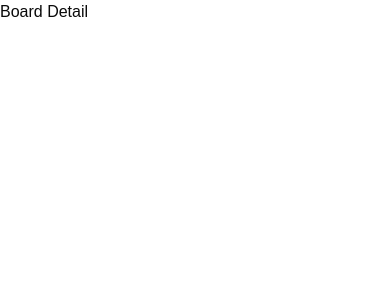
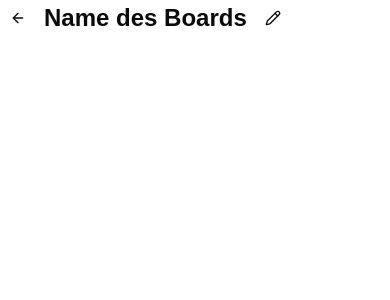
Before and after one commit to wladi-miller/devboard, a React (Vite) app: page /boards/1 in a window 390 px wide. Shown: the top 300 px of the page. Built offline with nearby package versions, Linux system fonts and the light colour scheme.

Commit message:
create BoardDetail

```diff
--- /dev/null
+++ b/src/components/ui/input.tsx
@@ -0,0 +1,19 @@
+import * as React from "react"
+
+import { cn } from "@/lib/utils"
+
+function Input({ className, type, ...props }: React.ComponentProps<"input">) {
+  return (
+    <input
+      type={type}
+      data-slot="input"
+      className={cn(
+        "h-8 w-full min-w-0 rounded-lg border border-input bg-transparent px-2.5 py-1 text-base transition-colors outline-none file:inline-flex file:h-6 file:border-0 file:bg-transparent file:text-sm file:font-medium file:text-foreground placeholder:text-muted-foreground focus-visible:border-ring focus-visible:ring-3 focus-visible:ring-ring/50 disabled:pointer-events-none disabled:cursor-not-allowed disabled:bg-input/50 disabled:opacity-50 aria-invalid:border-destructive aria-invalid:ring-3 aria-invalid:ring-destructive/20 md:text-sm dark:bg-input/30 dark:disabled:bg-input/80 dark:aria-invalid:border-destructive/50 dark:aria-invalid:ring-destructive/40",
+        className
+      )}
+      {...props}
+    />
+  )
+}
+
+export { Input }
--- a/src/pages/BoardDetail/BoardDetail.tsx
+++ b/src/pages/BoardDetail/BoardDetail.tsx
@@ -1,7 +1,63 @@
+import { Button } from "../../components/ui/button"
+import { ArrowLeft, Pencil, Check, X } from "lucide-react"
+import { useState } from "react"
+import { Link } from "react-router-dom"
+import { Input } from "@/components/ui/input"
+
 export default function BoardDetail() {
+  const [isEditName, setIsEditName] = useState(false)
+  const [boardName, setBoardName] = useState("Name des Boards")
+
+  function RenderBoardDetail() {
+    if (isEditName) {
+      return (
+        <div className="flex flex-row items-center gap-2">
+          <Input
+            value={boardName}
+            className="w-96"
+            onChange={(e) => setBoardName(e.target.value)}
+          />
+          <Button
+            variant="ghost"
+            size="icon-lg"
+            onClick={() => setIsEditName(false)}
+          >
+            <Check />
+          </Button>
+          <Button
+            variant="ghost"
+            size="icon-lg"
+            onClick={() => setIsEditName(false)}
+          >
+            <X />
+          </Button>
+        </div>
+      )
+    } else {
+      return (
+        <div className="flex flex-row items-center gap-2">
+          <h1 className="text-2xl font-bold">{boardName}</h1>
+          <Button
+            variant="ghost"
+            size="icon-lg"
+            onClick={() => setIsEditName(true)}
+          >
+            <Pencil className="h-5 w-5" />
+          </Button>
+        </div>
+      )
+    }
+  }
   return (
-    <div>
-      <h1>Board Detail</h1>
+    <div className="container">
+      <div className="flex flex-row items-center gap-2">
+        <Link to="/boards">
+          <Button variant="ghost" size="icon-lg">
+            <ArrowLeft className="h-5 w-5" />
+          </Button>
+        </Link>
+        {RenderBoardDetail()}
+      </div>
     </div>
   )
 }
```
